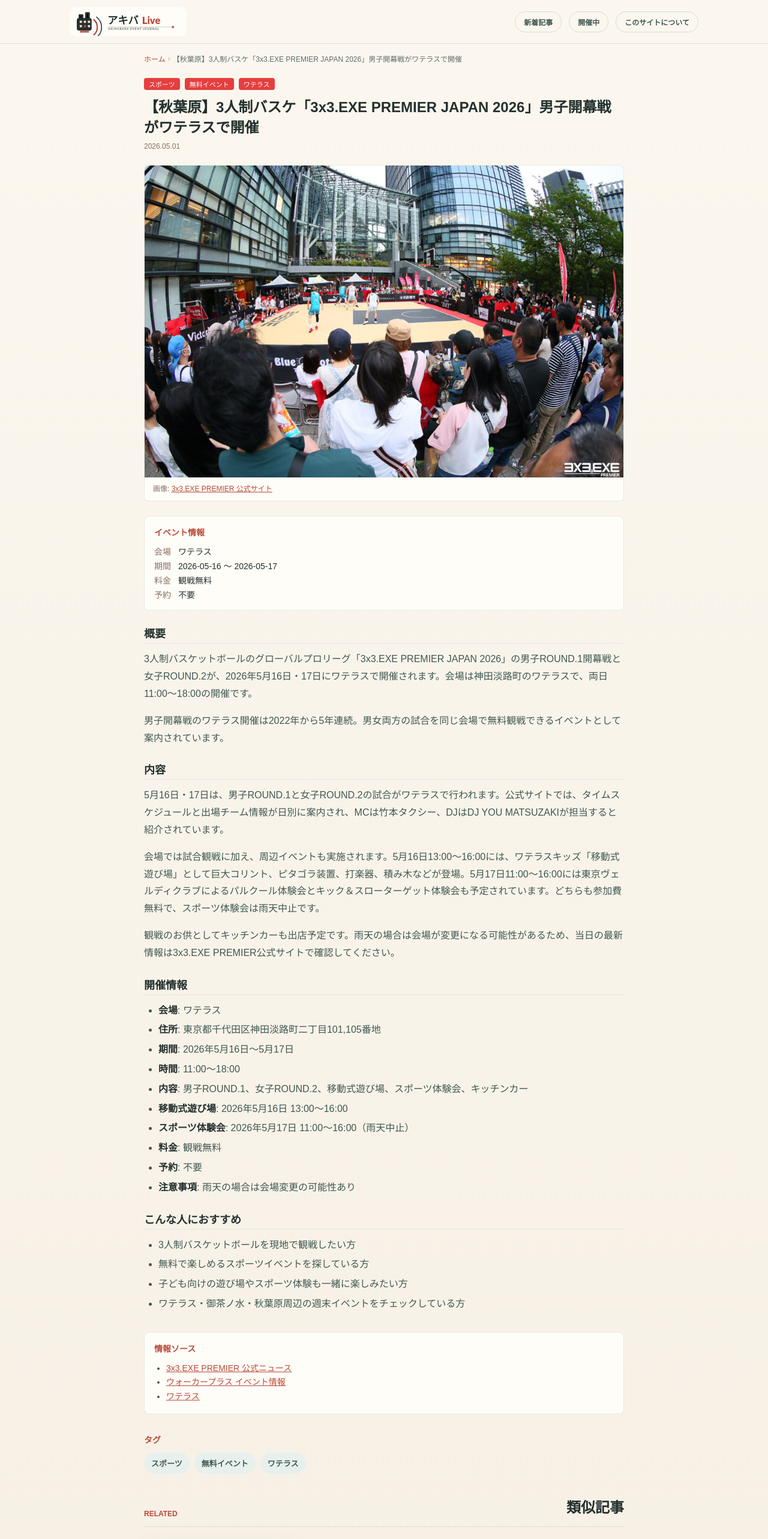
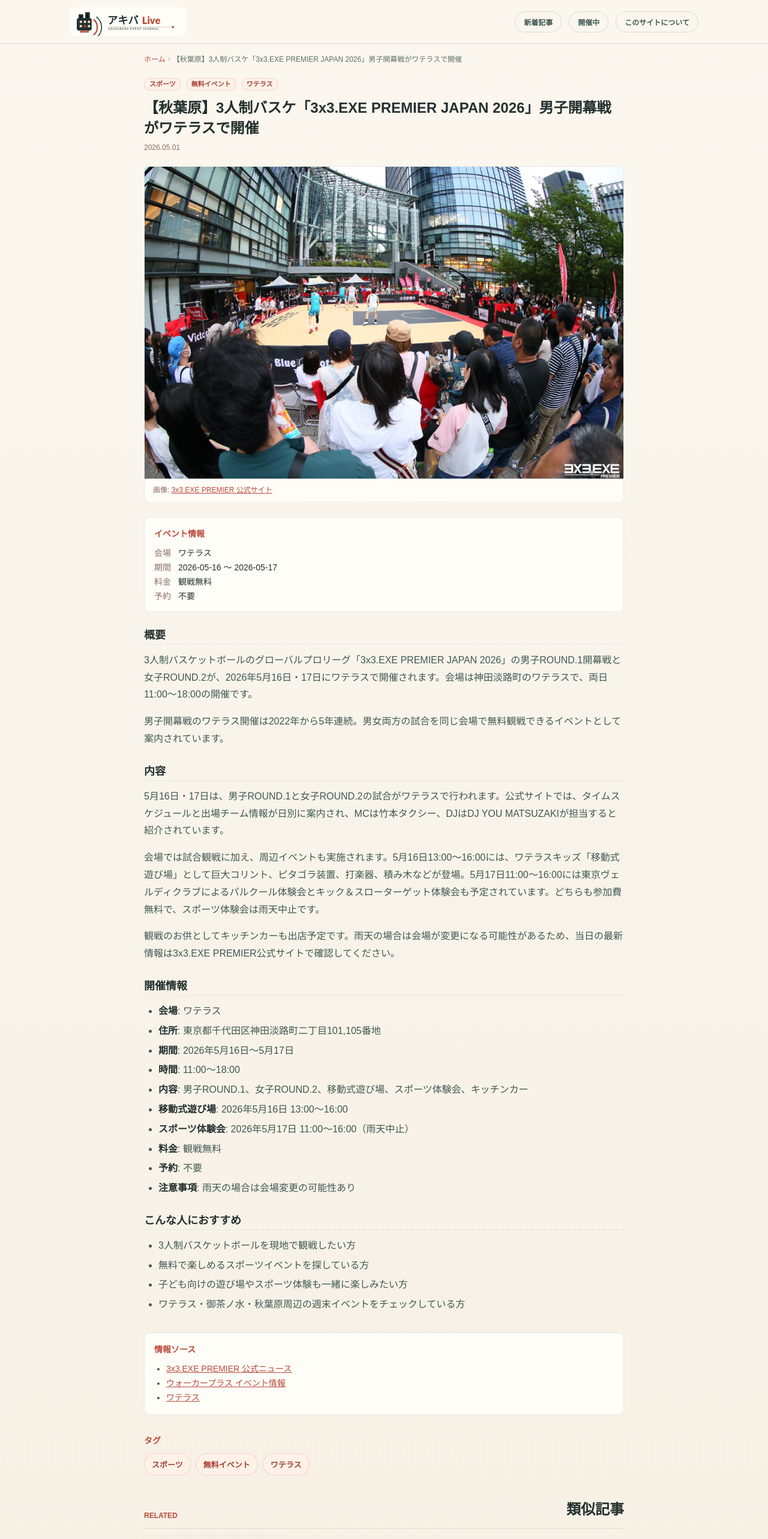
Before and after one commit to reload-co-jp/akiba, a Next.js app: page /articles/3x3-exe-premier-2026-waterras/ in a window 1280 px wide. Shown: the top 2566 px of the page at 60% size. Built offline with nearby package versions, Linux system fonts and the light colour scheme; no server answers.

Commit message:
Fix tag style

```diff
--- a/app/articles/[slug]/page.tsx
+++ b/app/articles/[slug]/page.tsx
@@ -157,18 +157,13 @@
         }}
       >
         {article.tags.map((tag) => (
-          <span
+          <Link
             key={tag}
-            style={{
-              backgroundColor: "#e53e3e",
-              color: "#fff",
-              fontSize: ".6875rem",
-              padding: ".125rem .5rem",
-              borderRadius: "4px",
-            }}
+            href={{ pathname: "/articles/", query: { tag } }}
+            className="article-tag"
           >
             {tag}
-          </span>
+          </Link>
         ))}
       </div>
 
--- a/app/reset.css
+++ b/app/reset.css
@@ -268,12 +268,18 @@
   width: 100%;
 }
 
-.article-card__tag {
-  background-color: #e7f0ed;
+.article-tag,
+.article-card__tag,
+.events-card__tag {
+  background-color: #fff1e8;
+  border: 1px solid rgba(185, 74, 58, 0.18);
   border-radius: 999px;
-  color: #3f5851;
+  color: #9f3f32;
   font-size: 0.6875rem;
+  font-weight: 700;
+  line-height: 1.4;
   padding: 0.125rem 0.5rem;
+  text-decoration: none;
 }
 
 .article-card__title {
@@ -632,9 +638,10 @@
 }
 
 .article-tags-nav__item {
-  background-color: #e7f0ed;
+  background-color: #fff1e8;
+  border: 1px solid rgba(185, 74, 58, 0.18);
   border-radius: 999px;
-  color: #3f5851;
+  color: #9f3f32;
   font-size: 0.8125rem;
   font-weight: 700;
   padding: 0.5rem 0.75rem;
@@ -945,11 +952,7 @@
 }
 
 .events-card__tag {
-  background-color: #e53e3e;
-  border-radius: 4px;
-  color: #fff;
   font-size: 0.6875rem;
-  padding: 0.125rem 0.5rem;
 }
 
 .events-card__title {
```
